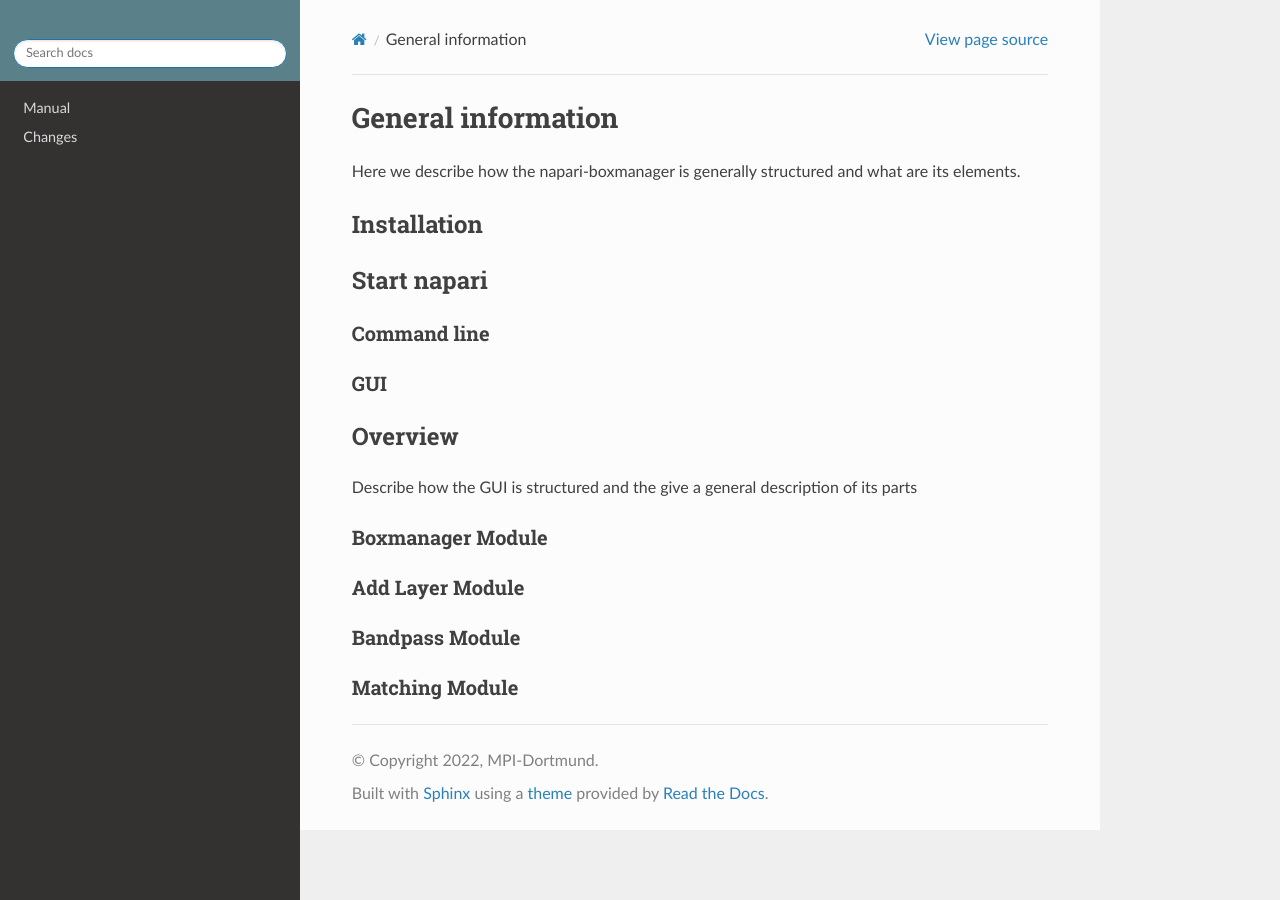
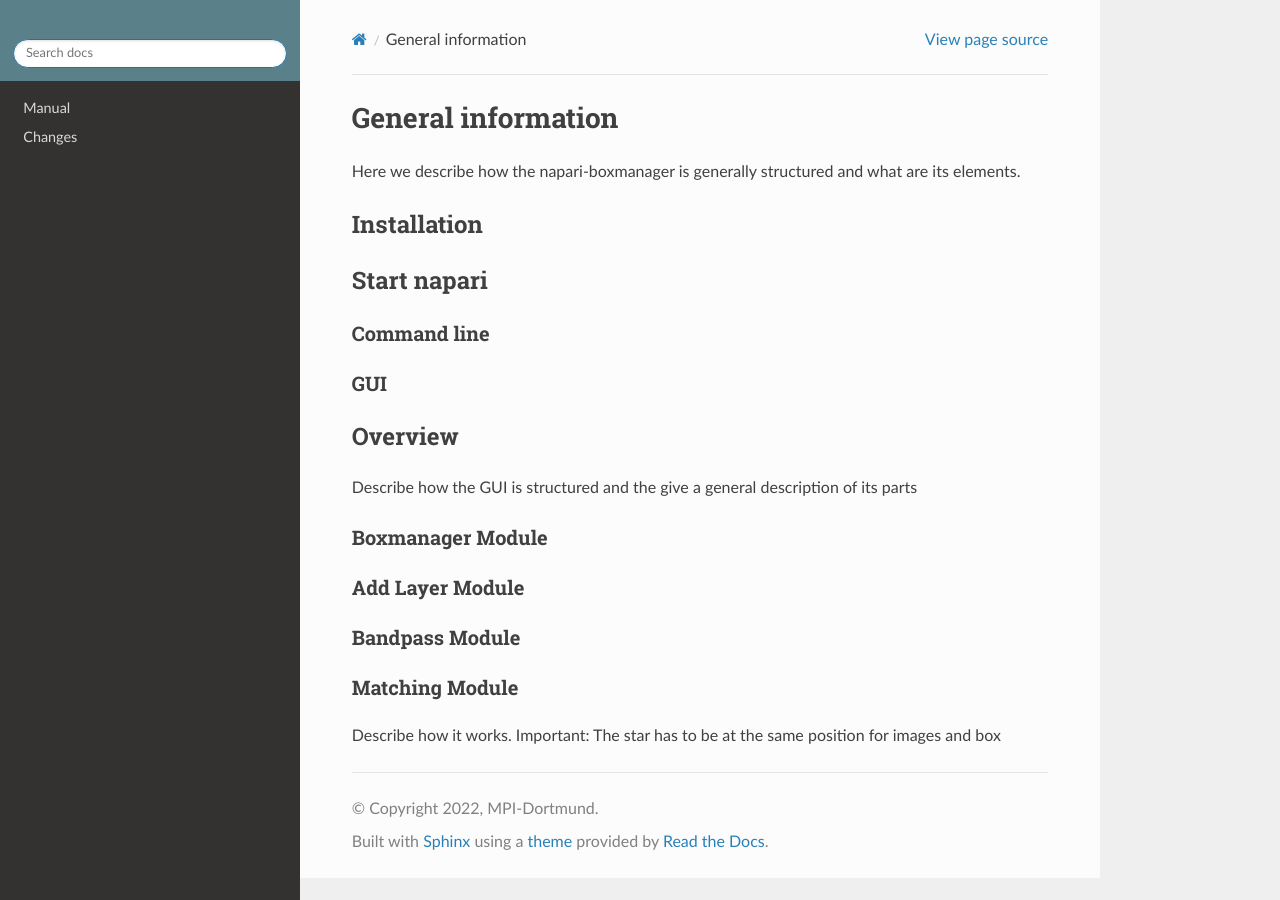
Before and after one commit to MPI-Dortmund/napari-boxmanager, a Sphinx documentation site: the page built from docs/manual/general.rst, in a window 1280 px wide. Built offline with Sphinx 7.4.7 and the Read the Docs theme 2.0.0, drawn with Linux system fonts in a browser that asks for light colours.

Commit message:
add some important information

```diff
--- a/docs/manual/general.rst
+++ b/docs/manual/general.rst
@@ -32,3 +32,5 @@ Bandpass Module
 
 Matching Module
 ^^^^^^^^^^^^^^^
+
+Describe how it works. Important: The star has to be at the same position for images and box
```
